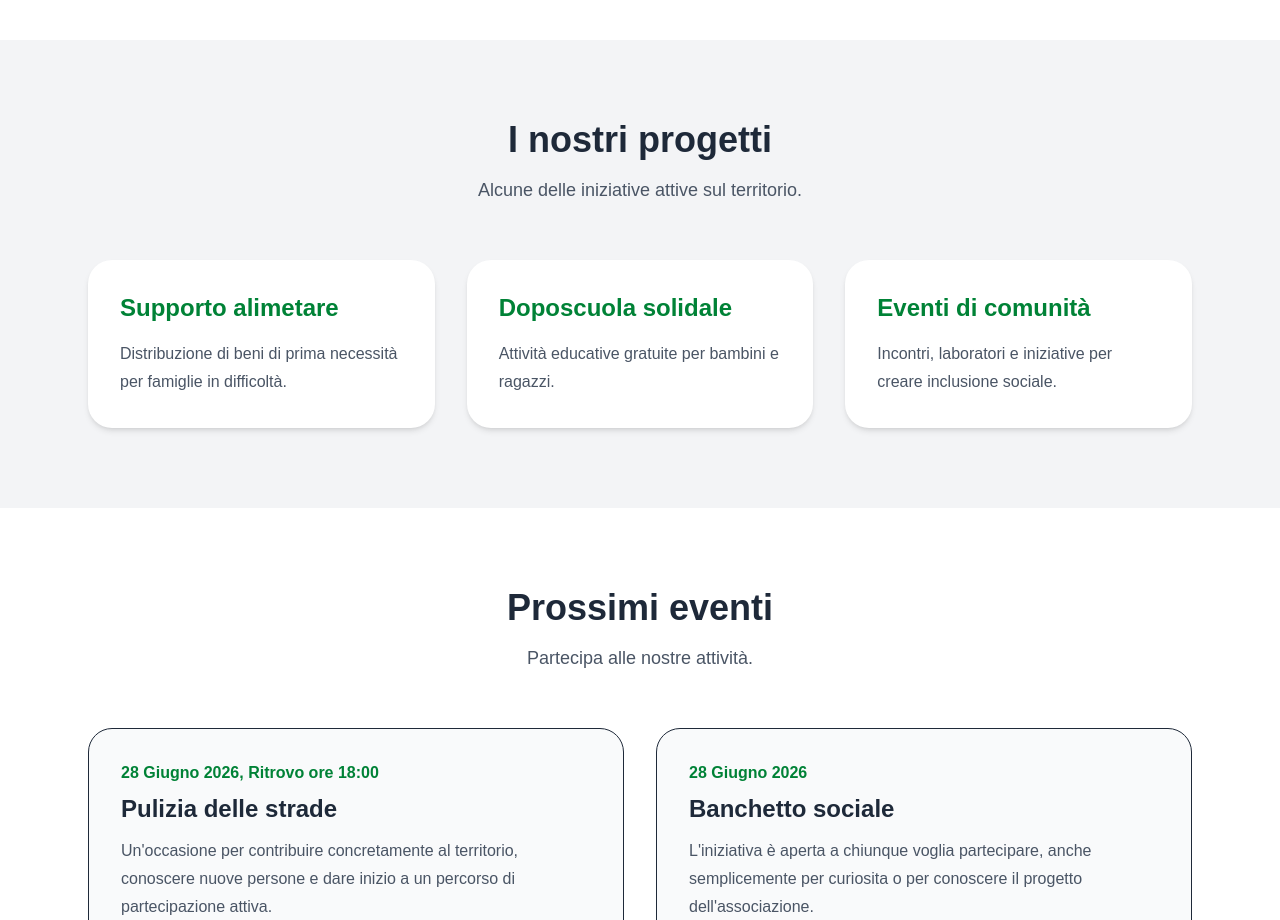
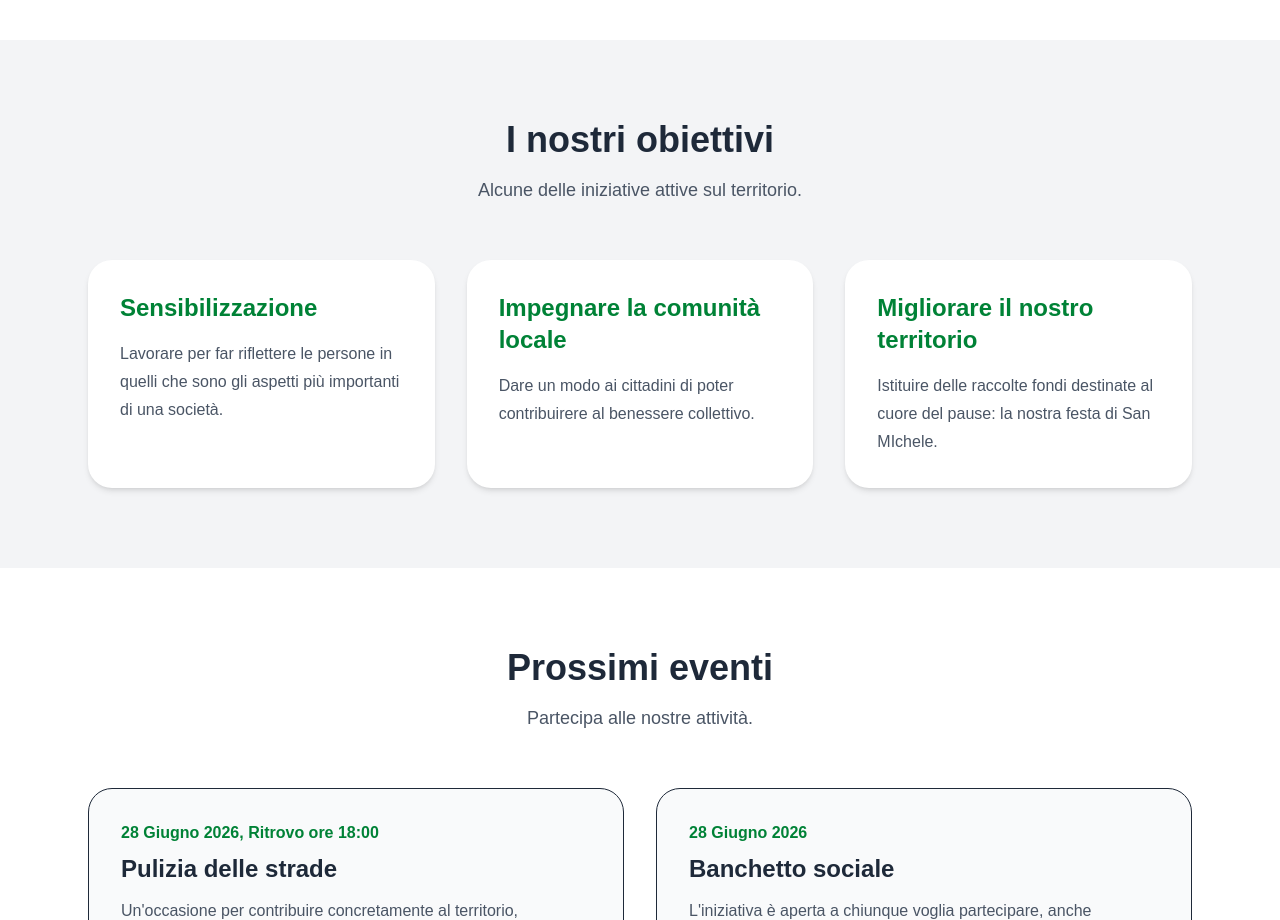
Before and after one commit to isabella05072006/sito-vivere-carmignano, a Next.js app: page / in a window 1280 px wide. Shown: the part 1460-2380 px from the top of the page. Built offline with nearby package versions, Linux system fonts and the light colour scheme.

Commit message:
Update page.tsx

```diff
--- a/app/page.tsx
+++ b/app/page.tsx
@@ -75,7 +75,7 @@ export default function AssociazioneWebsite() {
       <section id="progetti" className="py-20 bg-gray-100">
         <div className="max-w-6xl mx-auto px-6">
           <div className="text-center mb-14">
-            <h3 className="text-4xl font-bold mb-4">I nostri progetti</h3>
+            <h3 className="text-4xl font-bold mb-4">I nostri obiettivi</h3>
             <p className="text-gray-600 text-lg">
               Alcune delle iniziative attive sul territorio.
             </p>
@@ -84,16 +84,16 @@ export default function AssociazioneWebsite() {
           <div className="grid md:grid-cols-3 gap-8">
             {[
               {
-                title: 'Supporto alimetare',
-                text: 'Distribuzione di beni di prima necessità per famiglie in difficoltà.',
+                title: 'Sensibilizzazione',
+                text: 'Lavorare per far riflettere le persone in quelli che sono gli aspetti più importanti di una società.',
               },
               {
-                title: 'Doposcuola solidale',
-                text: 'Attività educative gratuite per bambini e ragazzi.',
+                title: 'Impegnare la comunità locale',
+                text: 'Dare un modo ai cittadini di poter contribuirere al benessere collettivo.',
               },
               {
-                title: 'Eventi di comunità',
-                text: 'Incontri, laboratori e iniziative per creare inclusione sociale.',
+                title: 'Migliorare il nostro territorio',
+                text: 'Istituire delle raccolte fondi destinate al cuore del pause: la nostra festa di San MIchele.',
               },
             ].map((item, index) => (
               <div
```
